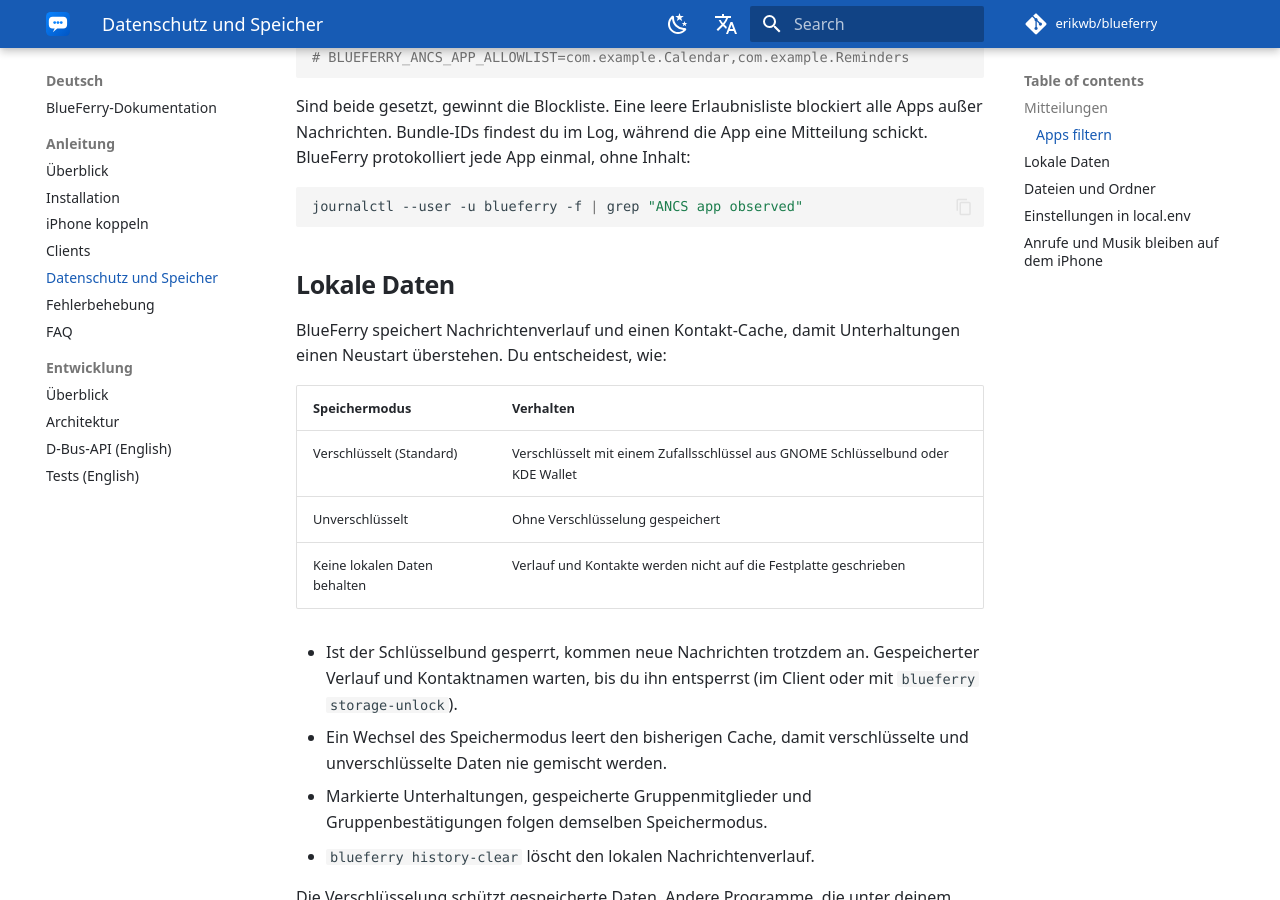
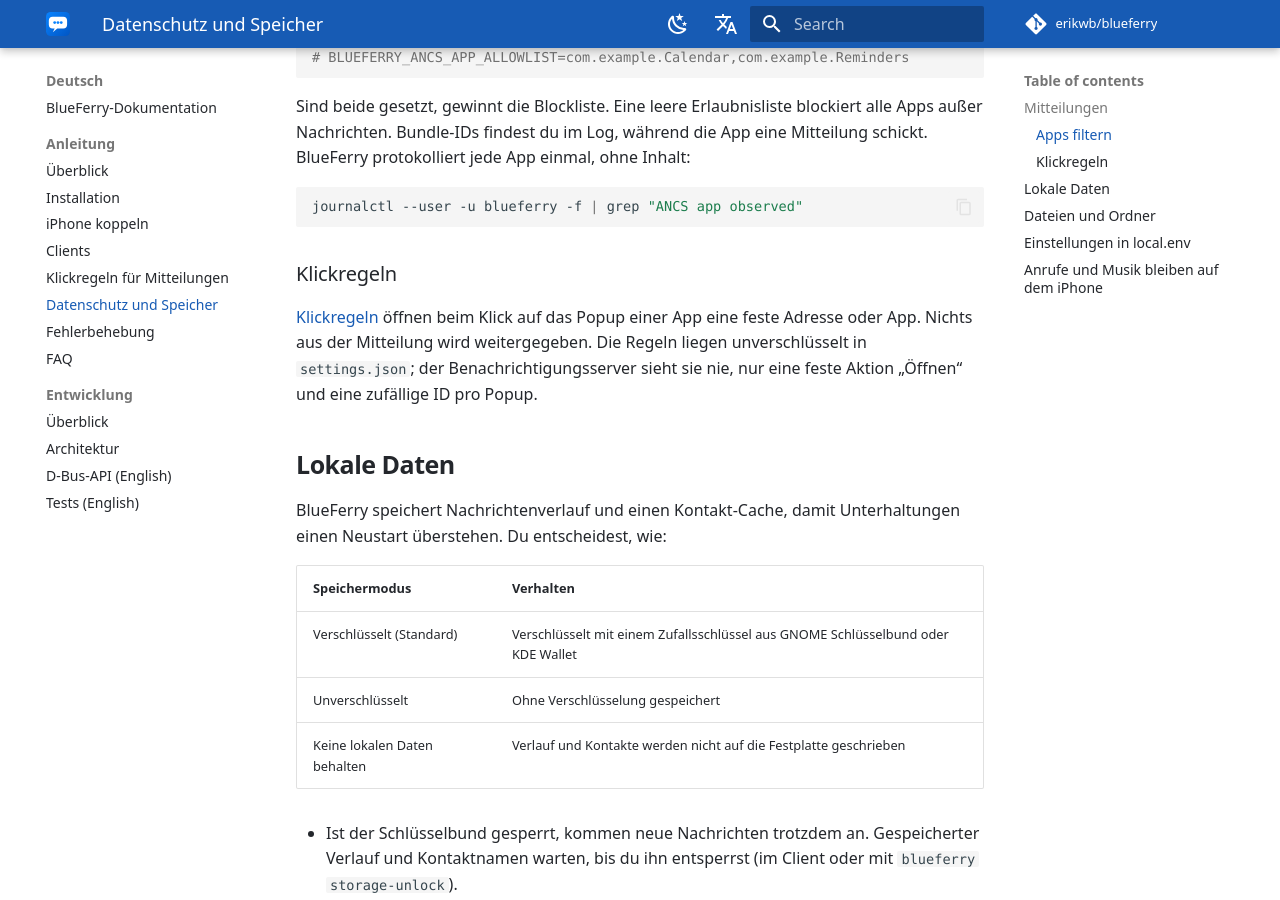
Before and after one commit to erikwb/blueferry, an MkDocs documentation site: the page built from docs/de/user/privacy.md, in a window 1280 px wide and 900 px high, scrolled down 1030 px. Built offline with MkDocs 1.6.1 and Material for MkDocs 9.7.7, drawn with Linux system fonts in a browser that asks for light colours; some web fonts are replaced; comment, search, counter and statistics services are not loaded; some of the changed text lies outside the part shown.

Commit message:
List the click rule guide in the docs navigation and privacy page

````diff
--- a/docs/de/user/privacy.md
+++ b/docs/de/user/privacy.md
@@ -47,6 +47,14 @@ ohne Inhalt:
 ```bash
 journalctl --user -u blueferry -f | grep "ANCS app observed"
 ```
+
+### Klickregeln
+
+[Klickregeln](notification-click-rules.md) öffnen beim Klick auf das Popup
+einer App eine feste Adresse oder App. Nichts aus der Mitteilung wird
+weitergegeben. Die Regeln liegen unverschlüsselt in `settings.json`; der
+Benachrichtigungsserver sieht sie nie, nur eine feste Aktion „Öffnen“ und
+eine zufällige ID pro Popup.
 
 ## Lokale Daten
 
--- a/mkdocs.yml
+++ b/mkdocs.yml
@@ -98,6 +98,7 @@ nav:
           - Install: en/user/install.md
           - Pair an iPhone: en/user/pairing.md
           - Clients: en/user/clients.md
+          - Notification click rules: en/user/notification-click-rules.md
           - Privacy and storage: en/user/privacy.md
           - Troubleshooting: en/user/troubleshooting.md
           - FAQ: en/user/faq.md
@@ -113,6 +114,7 @@ nav:
           - Installation: de/user/install.md
           - iPhone koppeln: de/user/pairing.md
           - Clients: de/user/clients.md
+          - Klickregeln für Mitteilungen: de/user/notification-click-rules.md
           - Datenschutz und Speicher: de/user/privacy.md
           - Fehlerbehebung: de/user/troubleshooting.md
           - FAQ: de/user/faq.md
````
Also changed, not shown: docs/en/user/privacy.md (+7 -0 lines).
